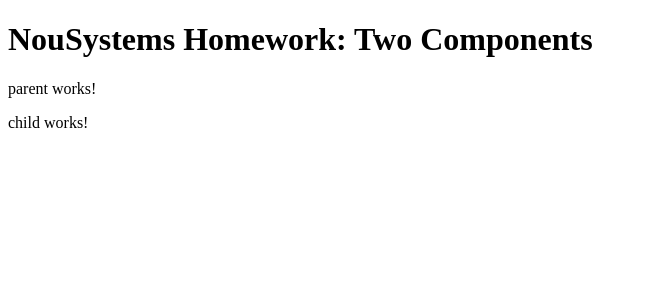
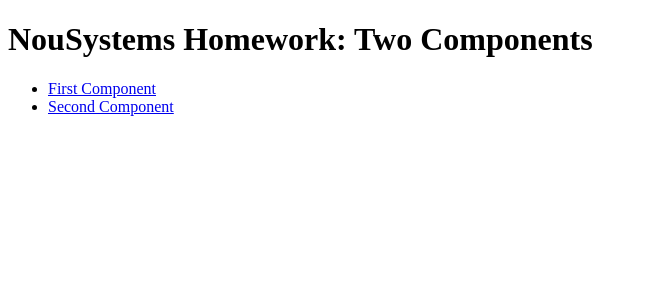
Before and after one commit to saracpena/NouSystems, an Angular app in the folder NouSystems/: page / in a window 1280 px wide. Shown: the top 300 px of the page, without its empty margins (0-647 px from the left). Built offline with nearby package versions, Linux system fonts and the light colour scheme.

Commit message:
Update app.component.html

```diff
--- a/NouSystems/src/app/app.component.html
+++ b/NouSystems/src/app/app.component.html
@@ -10,15 +10,17 @@
 <h1>NouSystems Homework: Two Components</h1>
 <!-- This nav gives you links to click, which tells the router which route to use (defined in the routes constant in  AppRoutingModule) -->
 
-<app-parent></app-parent>
-<app-child></app-child>
+<!-- <app-parent></app-parent>
+<app-child></app-child> -->
 
-<!-- <nav>
+<nav>
   <ul>
     <li><a routerLink="/parent-component" routerLinkActive="active">First Component</a></li>
     <li><a routerLink="/child-component" routerLinkActive="active">Second Component</a></li>
   </ul>
-</nav> -->
+</nav>
+<!-- The routed views render in the <router-outlet>-->
+<!-- <router-outlet></router-outlet> -->
 
 <!-- * * * * * * * * * * * * * * * * * * * * * * * * * * * * * * * -->
 <!-- * * * * * * * * * * * The content above * * * * * * * * * * * -->
@@ -27,5 +29,3 @@
 <!-- * * * * * * * * * * * * * * * * * * * * * * * * * * * * * * * -->
 <!-- * * * * * * * * * * End of Placeholder * * * * * * * * * * * -->
 <!-- * * * * * * * * * * * * * * * * * * * * * * * * * * * * * * * -->
-<!-- The routed views render in the <router-outlet>-->
-<router-outlet></router-outlet>
```
